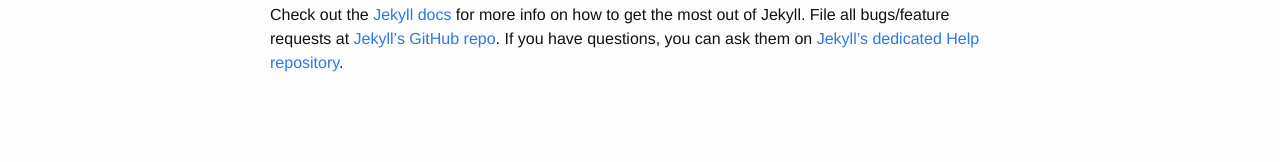
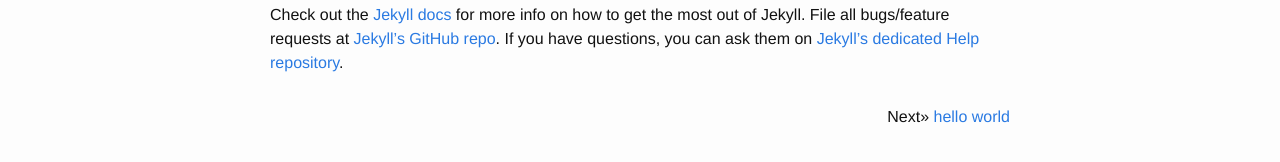
Before and after one commit to codingway/codingway.github.io, a Jekyll site: the page built from _posts/2015-07-19-welcome-to-jekyll.markdown, in a window 1280 px wide. Shown: the part 551-713 px from the top of the page. Built offline with Jekyll 4.4.1, drawn with Linux system fonts in a browser that asks for light colours; comment, search, counter and statistics services are not loaded.

Commit message:
add index for previous and next article
Signed-off-by: YorkYan <codersimple@gmail.com>

```diff
--- a/_layouts/post.html
+++ b/_layouts/post.html
@@ -12,5 +12,17 @@
 		{{ content }}
 	</article>
 
+	{% if page.previous.url %}
+	<div>
+		<p>Previous&laquo; <a href="{{page.previous.url}}" title="Previous Post: {{page.previous.title}}">{{page.previous.title}}</a></p>
+	</div>
+	{% endif %}
+
+	{% if page.next.url %}
+	<div align=right>
+		<p>Next&raquo; <a href="{{page.next.url}}" title="next Post: {{page.next.title}}">{{page.next.title}}</a></p>
+	</div>
+	{% endif %}
+
 	{% include duoshuo.html %}
 </div>
```
Lines whose indentation alone changed are shown as unchanged.
